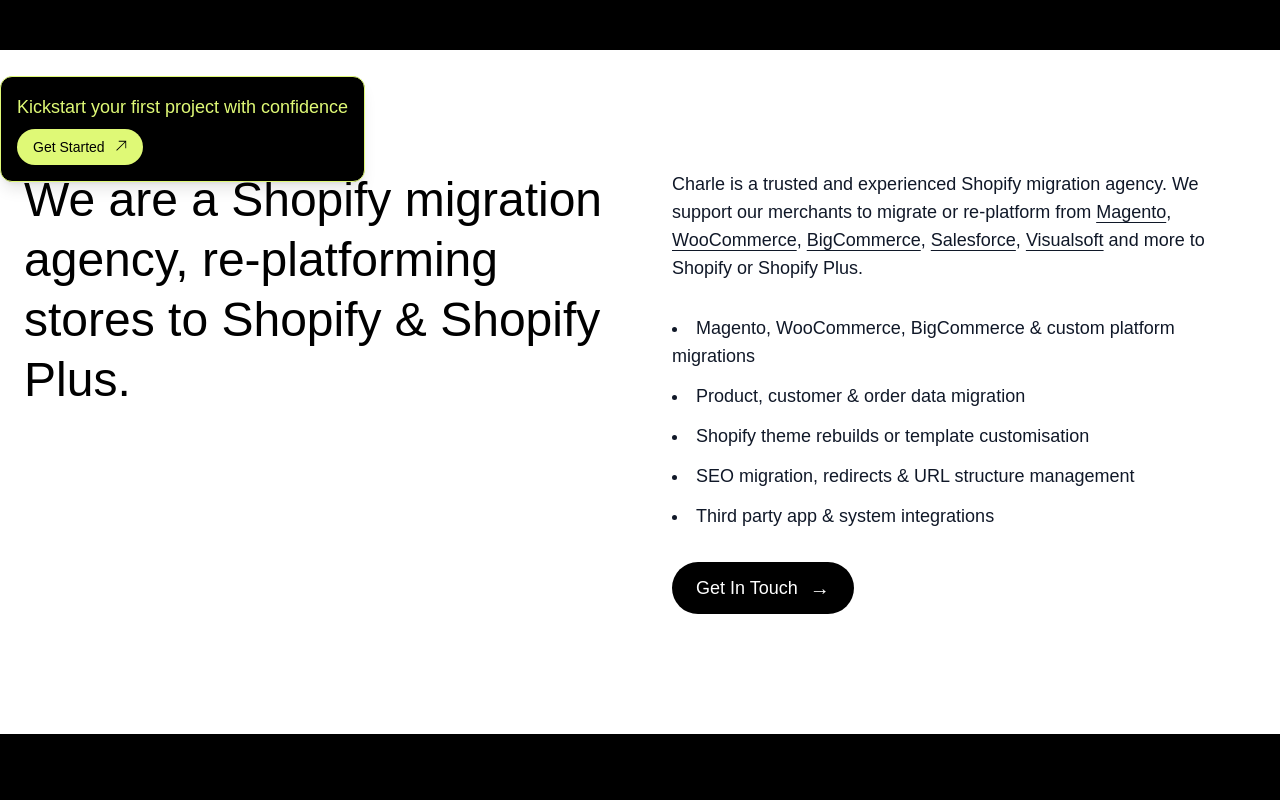
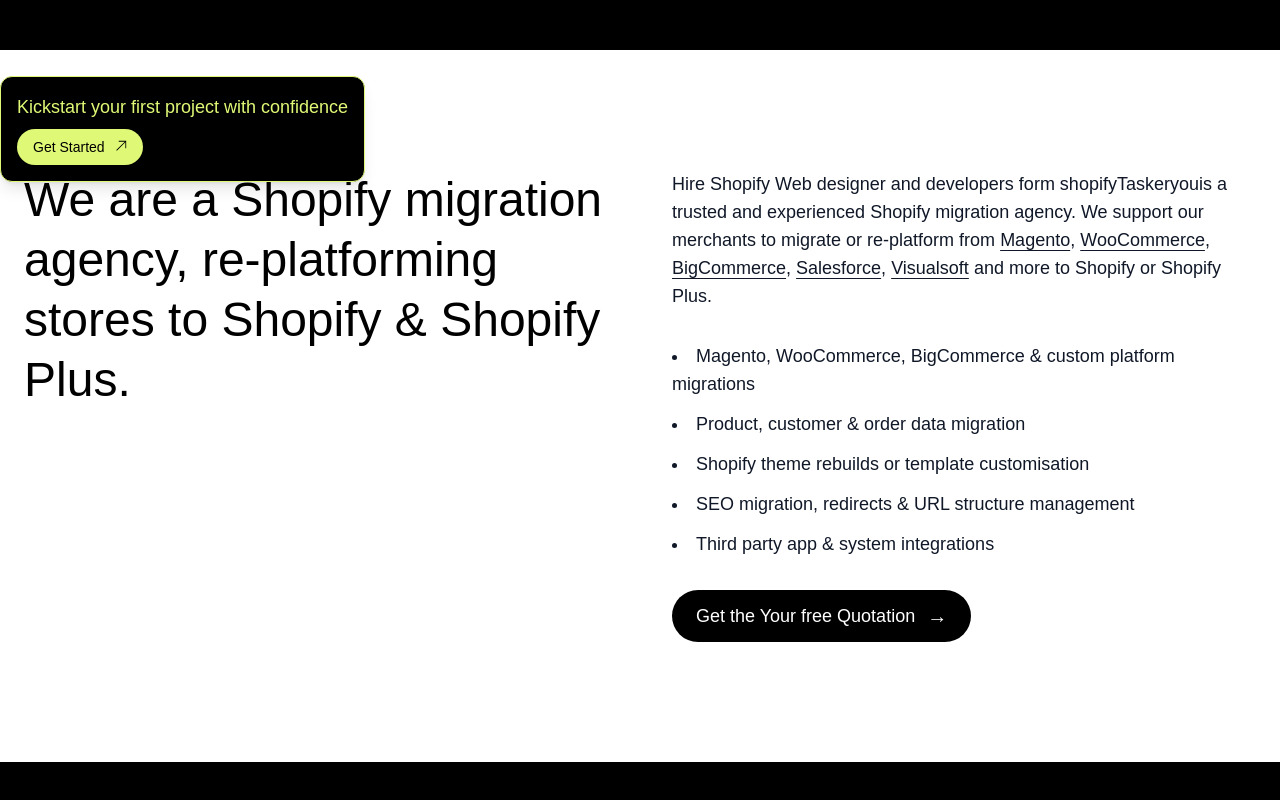
Before and after one commit to Vijendra2016/shopifytaskerwebapp, a Next.js app: page /shopify-web-designer/albuquerque-nm in a window 1280 px wide. Shown: the part 614-1414 px from the top of the page. Built offline with nearby package versions, Linux system fonts and the light colour scheme; no server answers; what tailwindcss-animated would draw is missing.

Commit message:
Website Designer: update the page

```diff
--- a/src/app/shopify-web-designer/MigrationSection.tsx
+++ b/src/app/shopify-web-designer/MigrationSection.tsx
@@ -16,7 +16,7 @@ export default function MigrationSection() {
         <div className="space-y-8 text-lg text-gray-900">
 
           <p>
-            Charle is a trusted and experienced Shopify migration agency. We support our merchants to
+            Hire Shopify Web designer and developers  form shopifyTaskeryouis a trusted and experienced Shopify migration agency. We support our merchants to
             migrate or re-platform from{" "}
             <span className="underline underline-offset-4">Magento</span>,{" "}
             <span className="underline underline-offset-4">WooCommerce</span>,{" "}
@@ -38,7 +38,7 @@ export default function MigrationSection() {
             href="/contact"
             className="inline-flex items-center gap-3 bg-black text-white px-6 py-3 rounded-full font-medium hover:bg-gray-800 transition"
           >
-            Get In Touch
+           Get the Your free Quotation
             <span className="text-xl">→</span>
           </Link>
 
```
